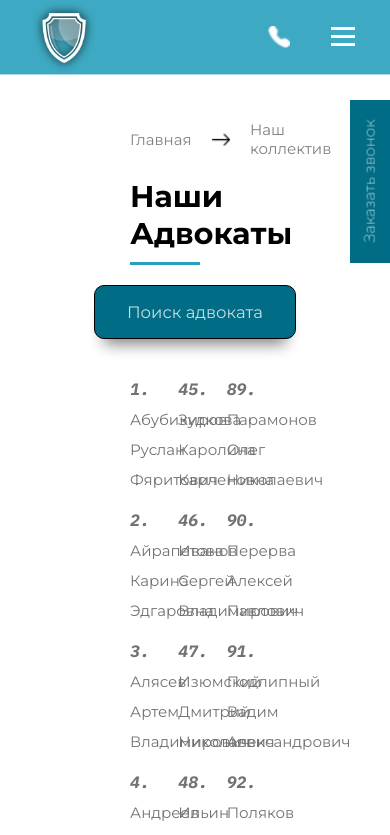
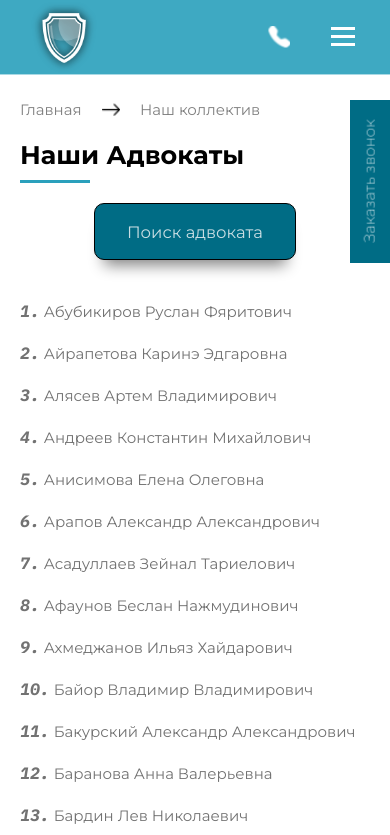
Before and after one commit to Ax51/react-site-MKA_Zaschita, a React (Create React App) app: page /team in a window 390 px wide. Shown: the top 835 px of the page. Built offline with nearby package versions, Linux system fonts and the light colour scheme.

Commit message:
Team Page is now ready for mobile devices

```diff
--- a/src/Components/Pages/Team-page/Team-page.css
+++ b/src/Components/Pages/Team-page/Team-page.css
@@ -4,7 +4,7 @@
 }
 
 .adv-name {
-    padding: 5px 0;
+    padding: 10px 0;
 }
 .adv-name > span {
     text-decoration: none;
@@ -22,8 +22,7 @@
 }
 .team-page_body > ul {
     list-style: none;
-    columns: 3;
-    line-height: 2rem;
+    columns: auto 300px;
 }
 .team-page_adv-index {
     font-family: 'IBM Plex Mono', monospace;
@@ -38,6 +37,7 @@
 
 }
 .team-page_empty-search > ul {
+    margin-left: 20px;
     list-style: none;
 }
 .team-page_empty-search > ul > li {
@@ -149,3 +149,66 @@
 .team-page_personal-file_wrapper::-webkit-scrollbar {
     display: block;
 }
+
+@media screen and (max-width: 1220px) {
+    .team-page {
+        padding: 120px 80px 60px;
+    }
+}
+@media screen and (max-width: 1100px) {
+    .team-page {
+        padding: 110px 60px 60px;
+    }
+}
+@media screen and (max-width: 850px) {
+    .team-page {
+        padding: 100px 10px 60px 60px;
+    }
+    .team-page_search {
+        margin-right: 50px;
+    }
+    .team-page_search > input:focus {
+        width: calc(100vw - 200px);
+        min-width: 170px;
+    }
+    .team-page_empty-search > h1 {
+        font-size: 2rem;
+    }
+}
+@media screen and (max-width: 684px) {
+    .team-page_body > ul {
+        margin-left: calc(50vw - 200px);
+    }
+    .team-page_search > input {
+        height: 7vh;
+        min-height: 30px;
+        max-height: 55px;
+    }
+    .team-page_search > input:focus {
+        height: 6vh;
+        min-height: 30px;
+        max-height: 55px;
+    }
+}
+@media screen and (max-width: 470px) {
+    .team-page {
+        padding: 100px 40px 40px;
+    }
+    .team-page_search {
+        margin-right: 0;
+    }
+}
+@media screen and (max-width: 400px) {
+    .team-page {
+        padding: 100px 20px 40px;
+    }
+    .team-page_header > *, .team-page_empty-search > h1 {
+        font-size: 1.7rem;
+    }
+    .team-page_body > ul {
+        margin-left: 0;
+    }
+    .team-page_search-input:focus::placeholder {
+        font-size: 1rem;
+    }
+}
--- a/src/Components/Pages/Team-page/Team-page.js
+++ b/src/Components/Pages/Team-page/Team-page.js
@@ -62,7 +62,6 @@ const TeamPage = () => {
         }
     }
 
-
     function advList() {
         onFilterDbArray()
         if (filteredDbArray.length >= 1) {
@@ -103,7 +102,7 @@ const TeamPage = () => {
 
     }
 
-    function openAdvComponent() {
+    function openAdvComponent() {  // modal advComponent
         if (selectedAdv) {
             document.body.style.overflow = "hidden";
             return (
```
